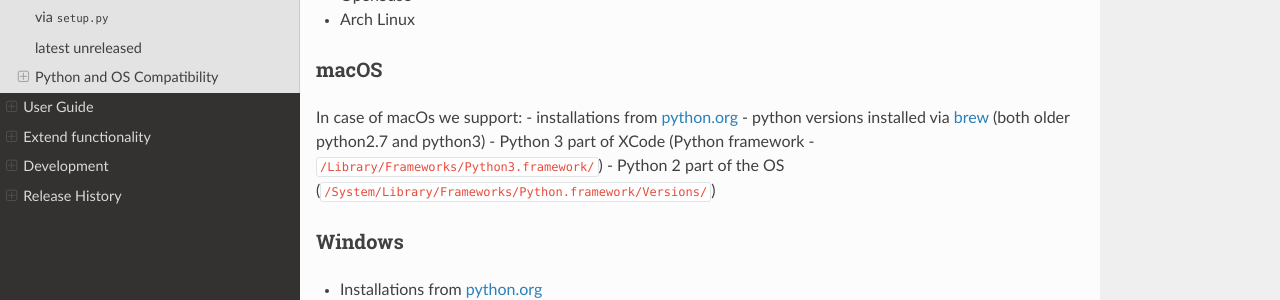
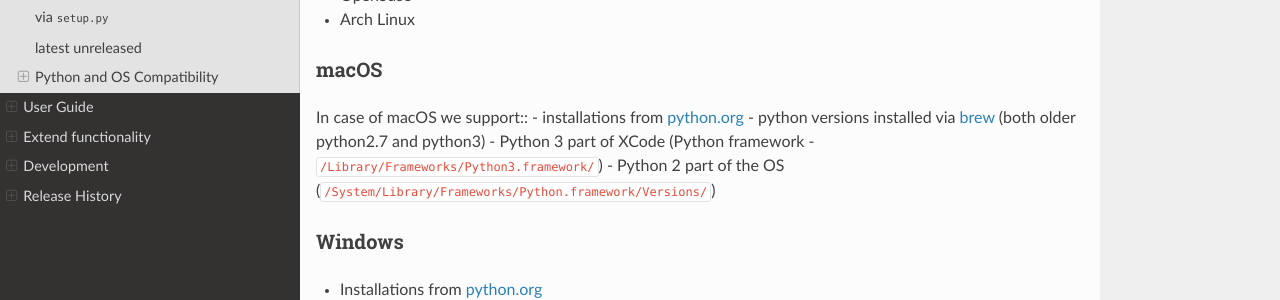
Before and after one commit to pypa/virtualenv, a Sphinx documentation site: the page built from docs/installation.rst, in a window 1280 px wide and 900 px high, scrolled down 1918 px. Shown: the part 223-523 px from the top of the window. Built offline with Sphinx 7.4.7 and the Read the Docs theme 2.0.0, drawn with Linux system fonts in a browser that asks for light colours; pages that are not in the unit, such as notebooks, are missing from menus; the version number could not be read and is left out.

```diff
--- a/docs/installation.rst
+++ b/docs/installation.rst
@@ -107,7 +107,7 @@ Linux
 
 macOS
 ~~~~~
-In case of macOs we support:
+In case of macOS we support::
 - installations from `python.org <https://www.python.org/downloads/>`_
 - python versions installed via `brew <https://docs.brew.sh/Homebrew-and-Python>`_ (both older python2.7 and python3)
 - Python 3 part of XCode (Python framework - ``/Library/Frameworks/Python3.framework/``)
```
